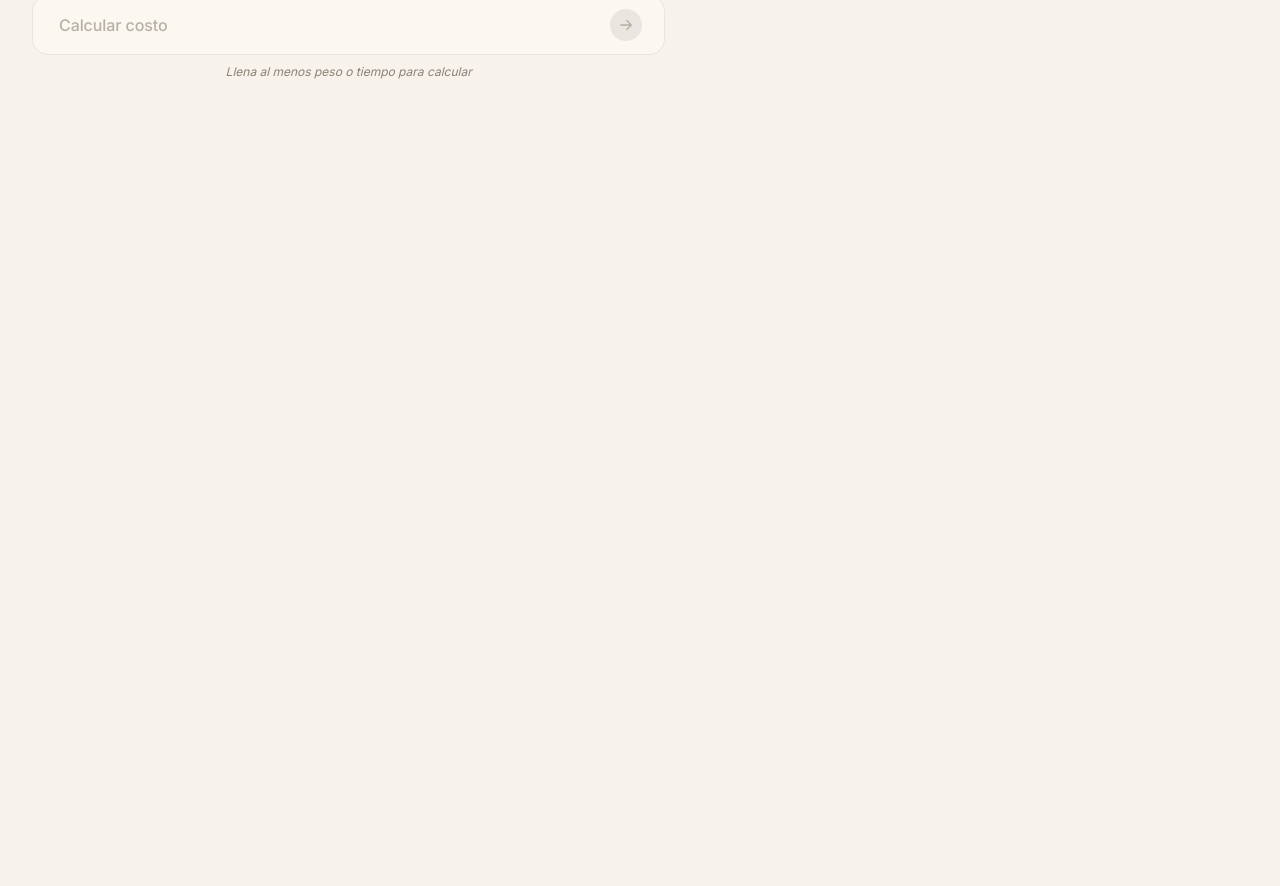
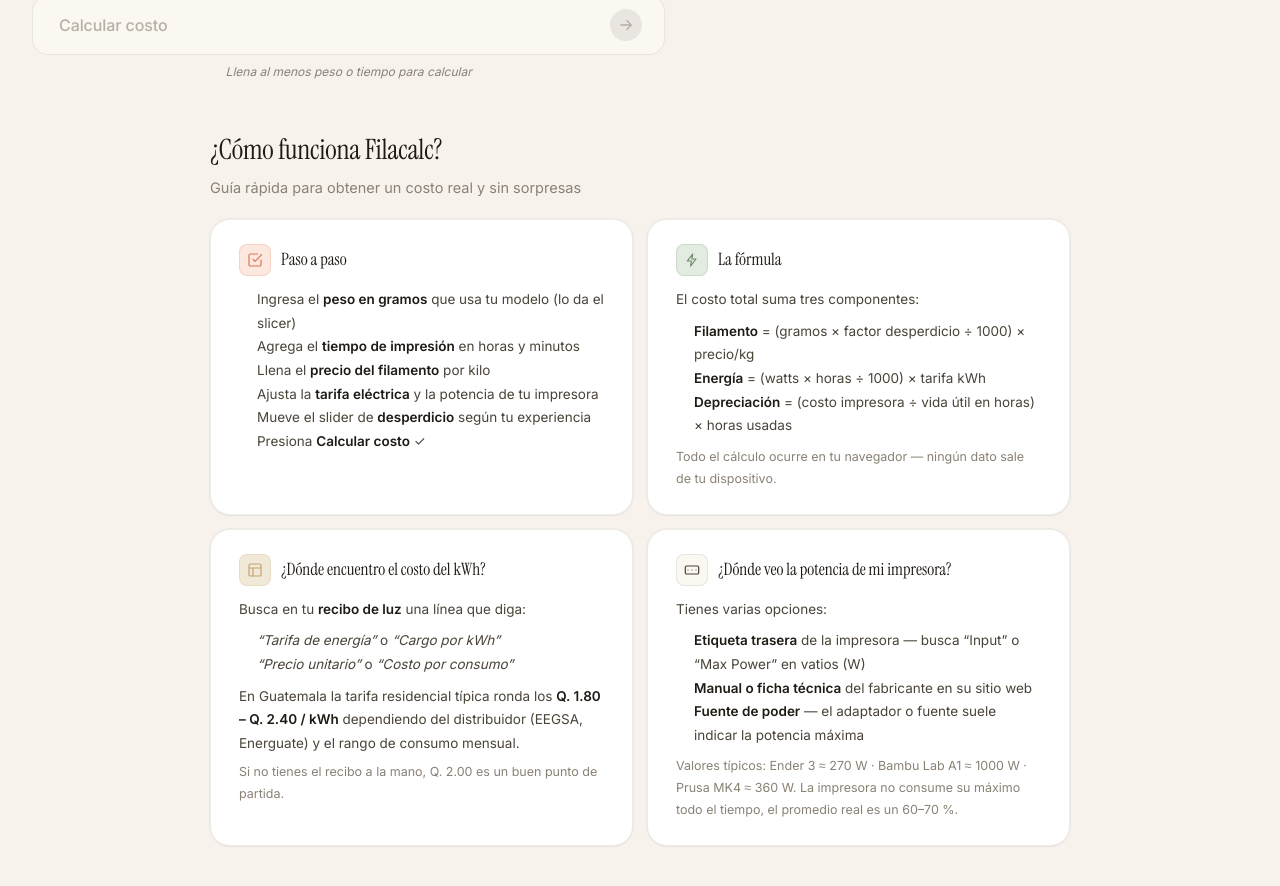
Before and after one commit to JokerReal21/filacalc, a Next.js app: page / in a window 1280 px wide. Shown: the part 1174-2060 px from the top of the page. Before the commit the page ends 1363 px from the top, so only its background shows below. Built offline with nearby package versions, Linux system fonts and the light colour scheme.

Commit message:
Como funciona en /home

```diff
--- a/app/components/filacalc-app.tsx
+++ b/app/components/filacalc-app.tsx
@@ -487,6 +487,15 @@ export default function FilacalcApp() {
           </div>
         </div>
         <div className="topbar__actions">
+          <a href="#como-funciona" className="ghost-btn" aria-label="¿Cómo funciona?">
+            <svg viewBox="0 0 24 24" width="14" height="14" fill="none" stroke="currentColor"
+                 strokeWidth="1.8" strokeLinecap="round" strokeLinejoin="round">
+              <circle cx="12" cy="12" r="9" />
+              <path d="M12 17v-5" />
+              <path d="M12 8h.01" />
+            </svg>
+            <span>¿Cómo funciona?</span>
+          </a>
           <button
             className="ghost-btn ghost-btn--icon"
             type="button"
@@ -730,6 +739,155 @@ export default function FilacalcApp() {
         </div>
       </main>
 
+      {/* ── Sección informativa ───────────────────────────────────────────── */}
+      <section id="como-funciona" style={{ maxWidth: 860, margin: '48px auto 0', scrollMarginTop: 24 }}>
+
+        {/* Encabezado */}
+        <div style={{ marginBottom: 20 }}>
+          <h2 style={{
+            fontFamily: 'var(--font-display)', fontSize: 28, fontWeight: 400,
+            letterSpacing: '-0.01em', color: 'var(--ink)', margin: '0 0 6px',
+          }}>
+            ¿Cómo funciona Filacalc?
+          </h2>
+          <p style={{ fontSize: 14.5, color: 'var(--ink-3)', margin: 0 }}>
+            Guía rápida para obtener un costo real y sin sorpresas
+          </p>
+        </div>
+
+        {/* Grid de cards informativas */}
+        <div style={{ display: 'grid', gridTemplateColumns: 'repeat(auto-fit, minmax(260px, 1fr))', gap: 14, marginBottom: 14 }}>
+
+          {/* Card 1 — Cómo usar */}
+          <div className="card">
+            <div style={{ display: 'flex', alignItems: 'center', gap: 10, marginBottom: 12 }}>
+              <div style={{
+                width: 32, height: 32, borderRadius: 8, flexShrink: 0,
+                background: 'var(--accent-soft)', color: 'var(--accent)',
+                display: 'grid', placeItems: 'center', border: '1px solid color-mix(in srgb, var(--accent) 20%, transparent)',
+              }}>
+                <svg viewBox="0 0 24 24" width="16" height="16" fill="none" stroke="currentColor"
+                     strokeWidth="1.8" strokeLinecap="round" strokeLinejoin="round">
+                  <path d="M9 11l3 3L22 4" /><path d="M21 12v7a2 2 0 0 1-2 2H5a2 2 0 0 1-2-2V5a2 2 0 0 1 2-2h11" />
+                </svg>
+              </div>
+              <h3 style={{ fontFamily: 'var(--font-display)', fontSize: 17, fontWeight: 400, color: 'var(--ink)', margin: 0 }}>
+                Paso a paso
+              </h3>
+            </div>
+            <ol style={{ margin: 0, paddingLeft: 18, color: 'var(--ink-2)', fontSize: 13.5, lineHeight: 1.75 }}>
+              <li>Ingresa el <strong style={{ color: 'var(--ink)' }}>peso en gramos</strong> que usa tu modelo (lo da el slicer)</li>
+              <li>Agrega el <strong style={{ color: 'var(--ink)' }}>tiempo de impresión</strong> en horas y minutos</li>
+              <li>Llena el <strong style={{ color: 'var(--ink)' }}>precio del filamento</strong> por kilo</li>
+              <li>Ajusta la <strong style={{ color: 'var(--ink)' }}>tarifa eléctrica</strong> y la potencia de tu impresora</li>
+              <li>Mueve el slider de <strong style={{ color: 'var(--ink)' }}>desperdicio</strong> según tu experiencia</li>
+              <li>Presiona <strong style={{ color: 'var(--ink)' }}>Calcular costo</strong> ✓</li>
+            </ol>
+          </div>
+
+          {/* Card 2 — Cómo funciona el cálculo */}
+          <div className="card">
+            <div style={{ display: 'flex', alignItems: 'center', gap: 10, marginBottom: 12 }}>
+              <div style={{
+                width: 32, height: 32, borderRadius: 8, flexShrink: 0,
+                background: 'var(--accent-2-soft)', color: 'var(--accent-2)',
+                display: 'grid', placeItems: 'center', border: '1px solid color-mix(in srgb, var(--accent-2) 20%, transparent)',
+              }}>
+                <svg viewBox="0 0 24 24" width="16" height="16" fill="none" stroke="currentColor"
+                     strokeWidth="1.8" strokeLinecap="round" strokeLinejoin="round">
+                  <path d="M13 3 5 13.5h6L10 21l8-10.5h-6L13 3Z" />
+                </svg>
+              </div>
+              <h3 style={{ fontFamily: 'var(--font-display)', fontSize: 17, fontWeight: 400, color: 'var(--ink)', margin: 0 }}>
+                La fórmula
+              </h3>
+            </div>
+            <div style={{ color: 'var(--ink-2)', fontSize: 13.5, lineHeight: 1.75 }}>
+              <p style={{ margin: '0 0 8px' }}>El costo total suma tres componentes:</p>
+              <ul style={{ margin: '0 0 8px', paddingLeft: 18 }}>
+                <li><strong style={{ color: 'var(--ink)' }}>Filamento</strong> = (gramos × factor desperdicio ÷ 1000) × precio/kg</li>
+                <li><strong style={{ color: 'var(--ink)' }}>Energía</strong> = (watts × horas ÷ 1000) × tarifa kWh</li>
+                <li><strong style={{ color: 'var(--ink)' }}>Depreciación</strong> = (costo impresora ÷ vida útil en horas) × horas usadas</li>
+              </ul>
+              <p style={{ margin: 0, fontSize: 12.5, color: 'var(--ink-3)' }}>
+                Todo el cálculo ocurre en tu navegador — ningún dato sale de tu dispositivo.
+              </p>
+            </div>
+          </div>
+
+        </div>
+
+        <div style={{ display: 'grid', gridTemplateColumns: 'repeat(auto-fit, minmax(260px, 1fr))', gap: 14, marginBottom: 32 }}>
+
+          {/* Card 3 — Dónde buscar tarifa kWh */}
+          <div className="card">
+            <div style={{ display: 'flex', alignItems: 'center', gap: 10, marginBottom: 12 }}>
+              <div style={{
+                width: 32, height: 32, borderRadius: 8, flexShrink: 0,
+                background: 'var(--accent-3-soft)', color: 'var(--accent-3)',
+                display: 'grid', placeItems: 'center', border: '1px solid color-mix(in srgb, var(--accent-3) 20%, transparent)',
+              }}>
+                <svg viewBox="0 0 24 24" width="16" height="16" fill="none" stroke="currentColor"
+                     strokeWidth="1.8" strokeLinecap="round" strokeLinejoin="round">
+                  <rect x="3" y="3" width="18" height="18" rx="2" />
+                  <path d="M3 9h18M9 21V9" />
+                </svg>
+              </div>
+              <h3 style={{ fontFamily: 'var(--font-display)', fontSize: 17, fontWeight: 400, color: 'var(--ink)', margin: 0 }}>
+                ¿Dónde encuentro el costo del kWh?
+              </h3>
+            </div>
+            <div style={{ color: 'var(--ink-2)', fontSize: 13.5, lineHeight: 1.75 }}>
+              <p style={{ margin: '0 0 8px' }}>Busca en tu <strong style={{ color: 'var(--ink)' }}>recibo de luz</strong> una línea que diga:</p>
+              <ul style={{ margin: '0 0 8px', paddingLeft: 18 }}>
+                <li><em>&ldquo;Tarifa de energía&rdquo;</em> o <em>&ldquo;Cargo por kWh&rdquo;</em></li>
+                <li><em>&ldquo;Precio unitario&rdquo;</em> o <em>&ldquo;Costo por consumo&rdquo;</em></li>
+              </ul>
+              <p style={{ margin: '0 0 6px' }}>
+                En Guatemala la tarifa residencial típica ronda los{' '}
+                <strong style={{ color: 'var(--ink)' }}>Q. 1.80 – Q. 2.40 / kWh</strong>{' '}
+                dependiendo del distribuidor (EEGSA, Energuate) y el rango de consumo mensual.
+              </p>
+              <p style={{ margin: 0, fontSize: 12.5, color: 'var(--ink-3)' }}>
+                Si no tienes el recibo a la mano, Q. 2.00 es un buen punto de partida.
+              </p>
+            </div>
+          </div>
+
+          {/* Card 4 — Dónde buscar potencia de la impresora */}
+          <div className="card">
+            <div style={{ display: 'flex', alignItems: 'center', gap: 10, marginBottom: 12 }}>
+              <div style={{
+                width: 32, height: 32, borderRadius: 8, flexShrink: 0,
+                background: 'var(--surface-2)', color: 'var(--ink-2)',
+                display: 'grid', placeItems: 'center', border: '1px solid var(--line)',
+              }}>
+                <svg viewBox="0 0 24 24" width="16" height="16" fill="none" stroke="currentColor"
+                     strokeWidth="1.8" strokeLinecap="round" strokeLinejoin="round">
+                  <rect x="2" y="6" width="20" height="12" rx="2" />
+                  <path d="M12 12h.01M6 12h.01M18 12h.01" />
+                </svg>
+              </div>
+              <h3 style={{ fontFamily: 'var(--font-display)', fontSize: 17, fontWeight: 400, color: 'var(--ink)', margin: 0 }}>
+                ¿Dónde veo la potencia de mi impresora?
+              </h3>
+            </div>
+            <div style={{ color: 'var(--ink-2)', fontSize: 13.5, lineHeight: 1.75 }}>
+              <p style={{ margin: '0 0 8px' }}>Tienes varias opciones:</p>
+              <ul style={{ margin: '0 0 8px', paddingLeft: 18 }}>
+                <li><strong style={{ color: 'var(--ink)' }}>Etiqueta trasera</strong> de la impresora — busca &ldquo;Input&rdquo; o &ldquo;Max Power&rdquo; en vatios (W)</li>
+                <li><strong style={{ color: 'var(--ink)' }}>Manual o ficha técnica</strong> del fabricante en su sitio web</li>
+                <li><strong style={{ color: 'var(--ink)' }}>Fuente de poder</strong> — el adaptador o fuente suele indicar la potencia máxima</li>
+              </ul>
+              <p style={{ margin: 0, fontSize: 12.5, color: 'var(--ink-3)' }}>
+                Valores típicos: Ender 3 ≈ 270 W · Bambu Lab A1 ≈ 1000 W · Prusa MK4 ≈ 360 W. La impresora no consume su máximo todo el tiempo, el promedio real es un 60–70 %.
+              </p>
+            </div>
+          </div>
+
+        </div>
+      </section>
+
       <Footer />
     </div>
   );
```
